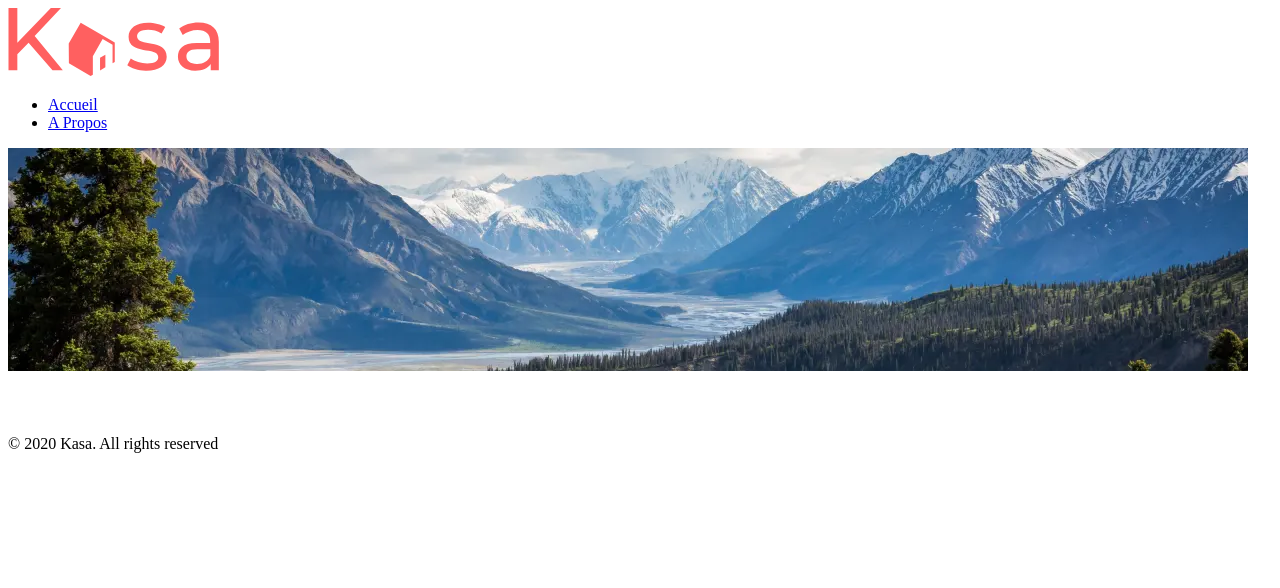
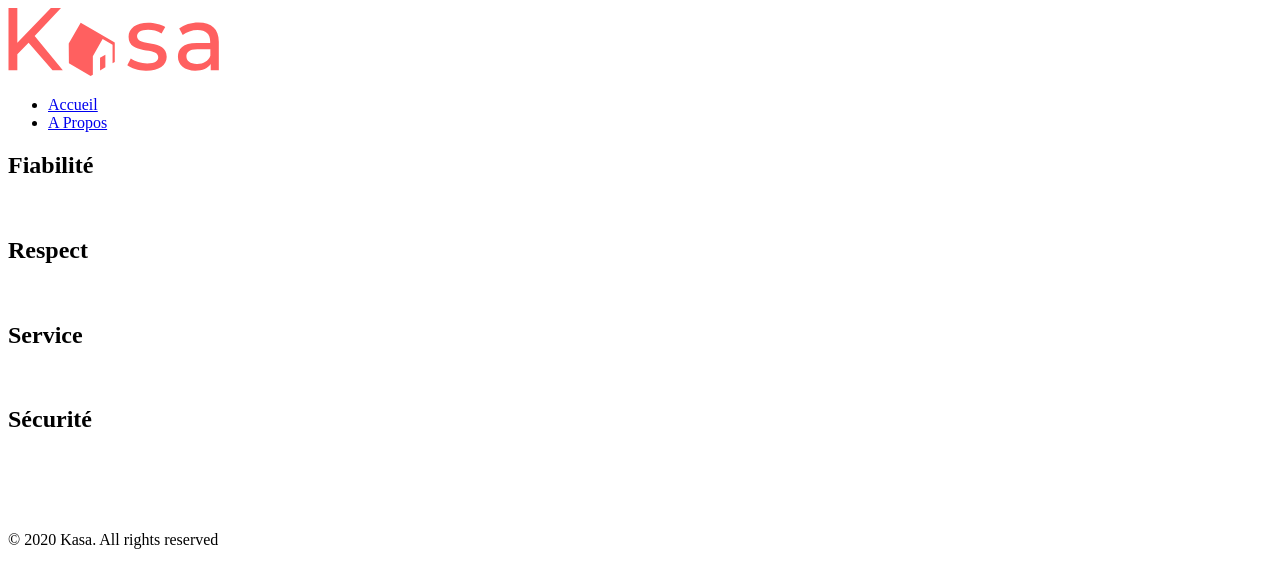
Before and after one commit to A-Pogam/Kasa, a React (Create React App) app: page /about in a window 1280 px wide. Shown: the top 588 px of the page. Built offline with nearby package versions, Linux system fonts and the light colour scheme.

Commit message:
collapse
merged housingcollapse & collapseAbout for 1 only

```diff
--- a/src/pages/about.jsx
+++ b/src/pages/about.jsx
@@ -1,12 +1,14 @@
-import Banner from "../components/banner";
-import aboutBannerImg from "../assets/bannerAbout.webp";
+import Collapse from "../components/Collapse";
 
-const About = () => {
+const CollapseAbout = () => {
   return (
     <div>
-      <Banner imgSrc={aboutBannerImg} alt="Bannière À propos" />
+      <Collapse title="Fiabilité" />
+      <Collapse title="Respect" />
+      <Collapse title="Service" />
+      <Collapse title="Sécurité" />
     </div>
   );
 };
 
-export default About;
+export default CollapseAbout;
--- a/src/pages/housing.jsx
+++ b/src/pages/housing.jsx
@@ -5,7 +5,7 @@ import HousingCarousel from '../components/housingCarousel';
 import HousingId from '../components/housingId';
 import Error from '../pages/error';
 import HousingRating from '../components/housingRating';
-import HousingCollapse from '../components/housingCollapse';
+import Collapse from "../components/Collapse";
 
 const Housing = () => {
   const { id } = useParams();
@@ -27,8 +27,8 @@ const Housing = () => {
         ))}
       </ul>
       <HousingRating rating={rating} />
-      <HousingCollapse title="Description" content={<p>{description}</p>} />
-      <HousingCollapse
+      <Collapse title="Description" content={<p>{description}</p>} />
+      <Collapse
         title="Équipements"
         content={
           <ul>
```
Also changed, not shown: src/components/Collapse.jsx (renamed from src/components/housingCollapse.jsx).
